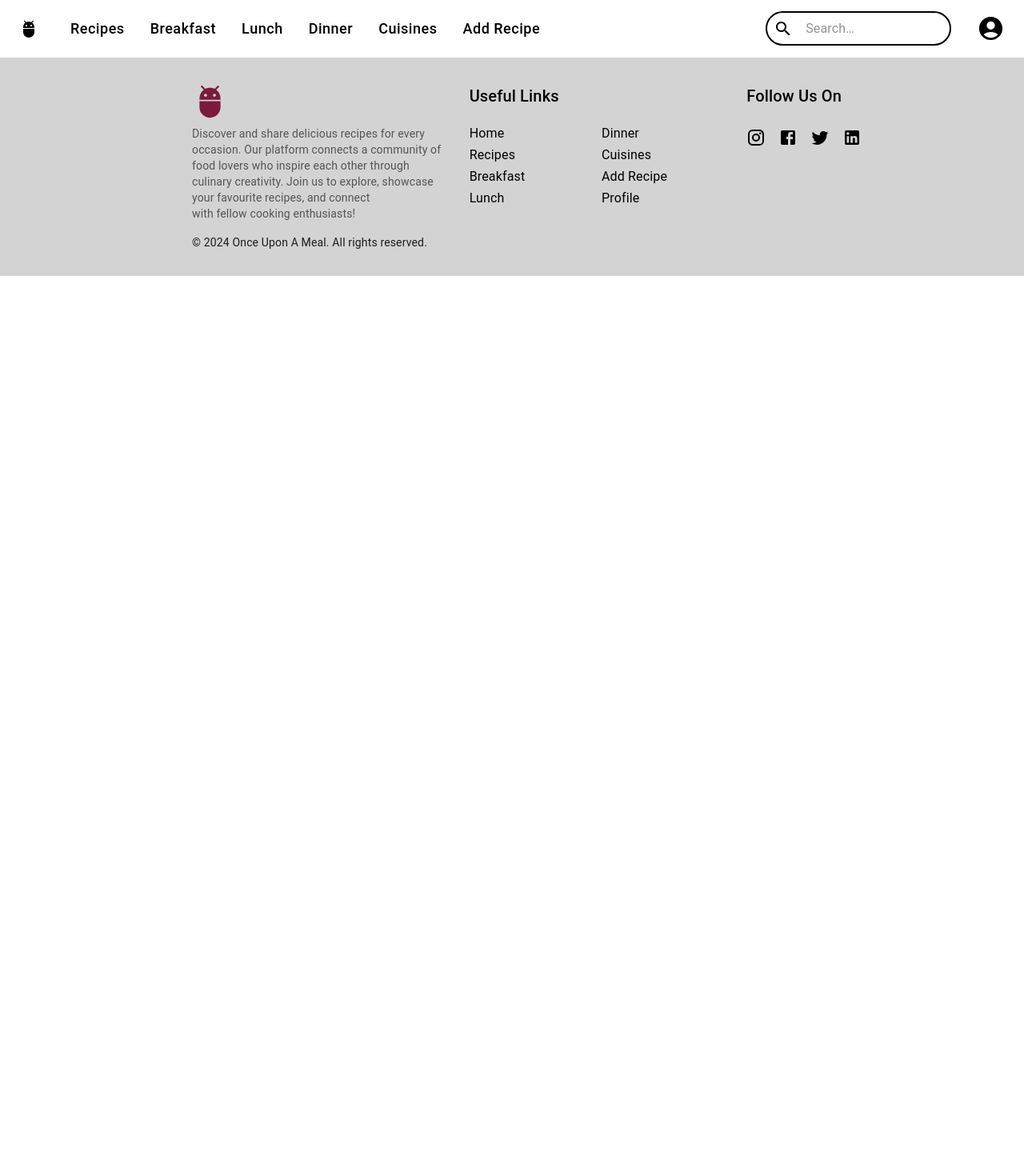
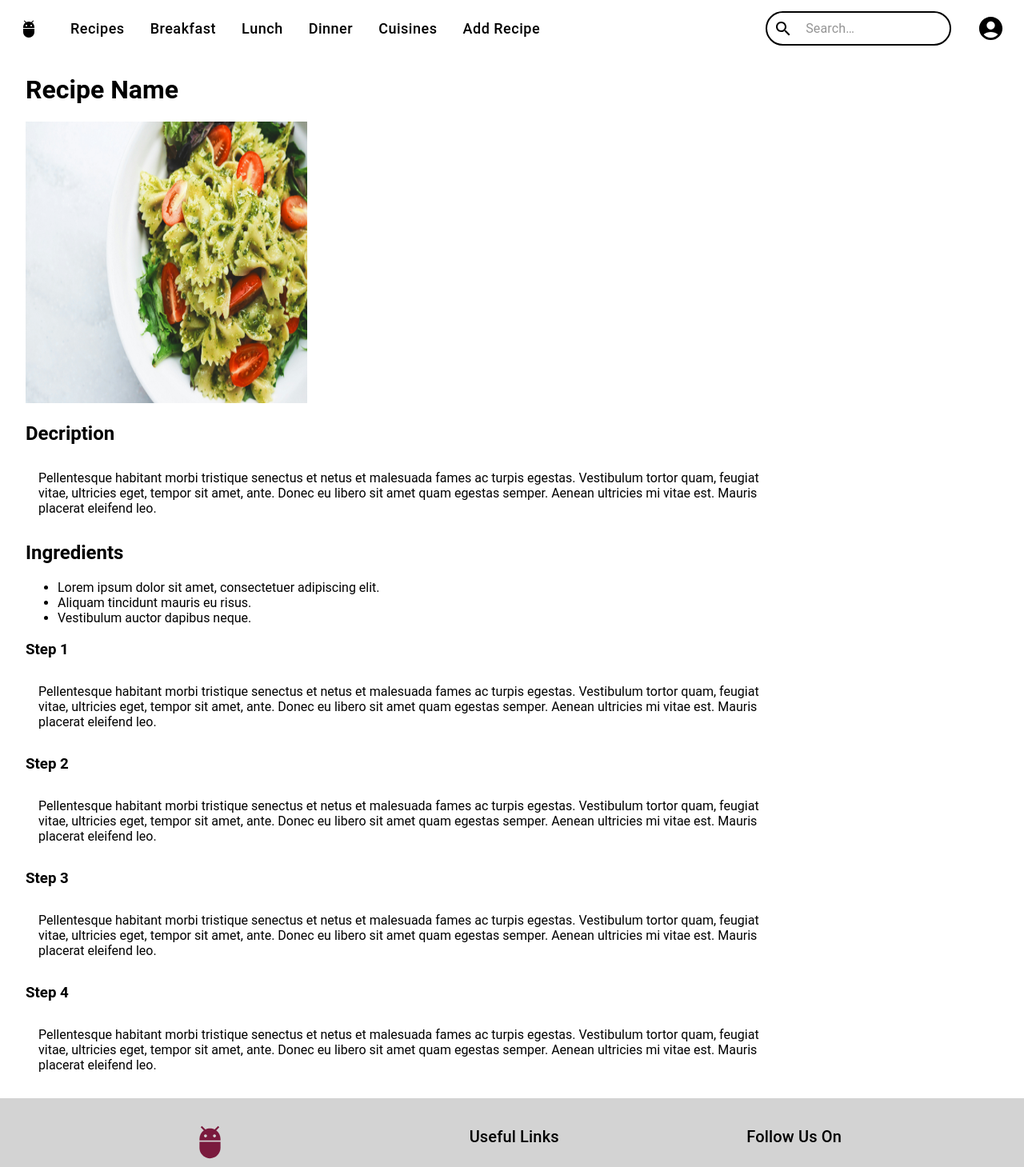
Before and after one commit to Michelle2317/COMP3170-Project, a React (Vite) app: page /recipe-details in a window 1280 px wide. Shown: the top 1459 px of the page at 80% size. Before the commit the page ends 800 px from the top, so only its background shows below. Built offline with nearby package versions, Linux system fonts and the light colour scheme.

Commit message:
recipe description formatting

```diff
--- a/src/App.css
+++ b/src/App.css
@@ -68,3 +68,22 @@ body {
 	padding: 0 10px;
 	margin-bottom: 6rem;
 }
+
+.RecipeDetailsInfo{
+	margin-left: 2em;
+}
+
+.recipeDesc{
+	box-sizing: border-box;
+	color: inherit;
+	font-family: var(--roboto);
+	margin-left: 1em;
+	margin-top: 2em;
+	margin-bottom: 2em;
+	margin-right: 20em;
+}
+
+.recipeDetailsImg{
+	width: 22rem;
+	height: 22rem;
+}
--- a/src/App.jsx
+++ b/src/App.jsx
@@ -10,6 +10,8 @@ import Dinner from './pages/Dinner';
 import Cuisines from './pages/Cuisines';
 import Profile from './pages/Profile';
 import AddRecipe from './pages/AddRecipe';
+import RecipeDetails from './pages/RecipeDetails';
+
 
 
 function App() {
@@ -27,6 +29,8 @@ function App() {
                 <Route path="/cuisines" element={<Cuisines />} />
                 <Route path="/addrecipe" element={<AddRecipe />} />
                 <Route path="/profile" element={<Profile />} />
+                <Route path="/recipe-details" element={<RecipeDetails />} />
+
               </Routes>
               <Footer />
           </Router>
--- a/src/components/RecipeCard.jsx
+++ b/src/components/RecipeCard.jsx
@@ -4,10 +4,17 @@ import CardContent from '@mui/material/CardContent';
 import CardMedia from '@mui/material/CardMedia';
 import Typography from '@mui/material/Typography';
 import CardActionArea from '@mui/material/CardActionArea';
+import { useNavigate } from 'react-router-dom';
 
-export default function RecipeCard({ title, description, image, className}) {
+export default function RecipeCard({ title, description, image, className }) {
+  const navigate = useNavigate();
+
+  const handleClick = () => {
+    navigate('/recipe-details');
+  };
+
   return (
-    <Card className={className} sx={{ maxWidth: 310 }}>
+    <Card className={className} sx={{ maxWidth: 310 }} onClick={handleClick}>
       <CardActionArea>
         <CardMedia
           component="img"
--- a/src/pages/RecipeDetails.jsx
+++ b/src/pages/RecipeDetails.jsx
@@ -1,5 +1,28 @@
+import { Image } from "@mui/icons-material"
+
 export default function RecipeDetails() {
     return (
-        <h1>Details</h1>
+        <>
+            <div className="RecipeDetailsInfo">
+                <h1>Recipe Name</h1>
+                <img className="recipeDetailsImg" src="./assets/images/pasta.jpg"/>
+                <h2>Decription</h2>
+                <p className="recipeDesc">Pellentesque habitant morbi tristique senectus et netus et malesuada fames ac turpis egestas. Vestibulum tortor quam, feugiat vitae, ultricies eget, tempor sit amet, ante. Donec eu libero sit amet quam egestas semper. Aenean ultricies mi vitae est. Mauris placerat eleifend leo.</p>
+                <h2>Ingredients</h2>
+                <ul>
+                    <li>Lorem ipsum dolor sit amet, consectetuer adipiscing elit.</li>
+                    <li>Aliquam tincidunt mauris eu risus.</li>
+                    <li>Vestibulum auctor dapibus neque.</li>
+                </ul>
+                <h3>Step 1</h3>
+                <p className="recipeDesc">Pellentesque habitant morbi tristique senectus et netus et malesuada fames ac turpis egestas. Vestibulum tortor quam, feugiat vitae, ultricies eget, tempor sit amet, ante. Donec eu libero sit amet quam egestas semper. Aenean ultricies mi vitae est. Mauris placerat eleifend leo.</p>
+                <h3>Step 2</h3>
+                <p className="recipeDesc">Pellentesque habitant morbi tristique senectus et netus et malesuada fames ac turpis egestas. Vestibulum tortor quam, feugiat vitae, ultricies eget, tempor sit amet, ante. Donec eu libero sit amet quam egestas semper. Aenean ultricies mi vitae est. Mauris placerat eleifend leo.</p>
+                <h3>Step 3</h3>
+                <p className="recipeDesc">Pellentesque habitant morbi tristique senectus et netus et malesuada fames ac turpis egestas. Vestibulum tortor quam, feugiat vitae, ultricies eget, tempor sit amet, ante. Donec eu libero sit amet quam egestas semper. Aenean ultricies mi vitae est. Mauris placerat eleifend leo.</p>
+                <h3>Step 4</h3>
+                <p className="recipeDesc">Pellentesque habitant morbi tristique senectus et netus et malesuada fames ac turpis egestas. Vestibulum tortor quam, feugiat vitae, ultricies eget, tempor sit amet, ante. Donec eu libero sit amet quam egestas semper. Aenean ultricies mi vitae est. Mauris placerat eleifend leo.</p>
+            </div>
+        </>
     )
   }
--- a/src/pages/Recipes.jsx
+++ b/src/pages/Recipes.jsx
@@ -3,7 +3,8 @@ export default function Recipes() {
 	return (
                 <>
                         <h1>Recipes</h1>
-                        <h2>Saved Recipes will be displayed here</h2>
+                        <h2>Recipes will be displayed here</h2>
+                        <RecipeCard/>
                         <RecipeCard/>
                 </>
         )
```
